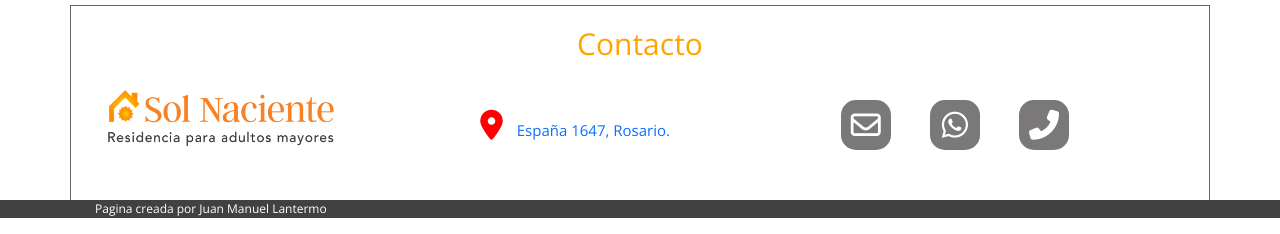
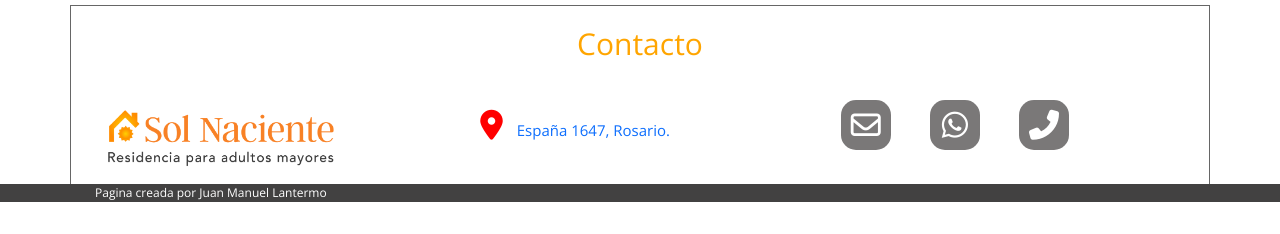
Before and after one commit to juanlantermo/proyectoFinal, a website: page index.html in a window 1280 px wide. Shown: the part 2525-2759 px from the top of the page. Drawn offline with nearby package versions, Linux system fonts and the light colour scheme.

Commit message:
retoque piepagina

```diff
--- a/css/style.css
+++ b/css/style.css
@@ -239,6 +239,9 @@ header {
         height:400px;}
         #piepagina ul{
         margin-left: -55px;
-        padding-bottom: 30px;
+        padding-bottom: 30px;}
+        #piepagina img{
+          margin-top: 20px;
+          margin-bottom: 3px;
         }
       }
```
